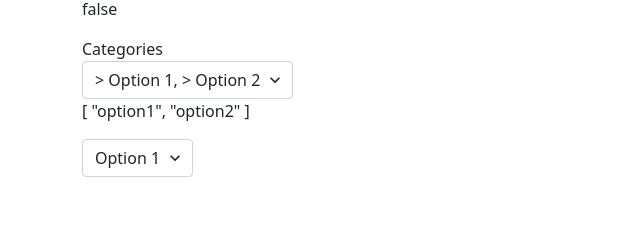
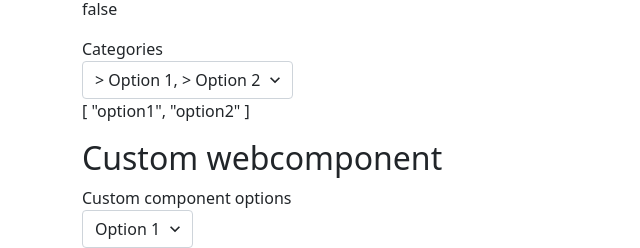
Before and after one commit to cirykpopeye/selectra, a website built with webpack: page dist/index.html in a window 1280 px wide. Shown: the part 751-999 px from the top of the page, without its empty margins (0-640 px from the left). Before the commit the page ends 928 px from the top, so only its background shows below. Built offline with nearby package versions, Linux system fonts and the light colour scheme.

Commit message:
Add readme section for custom component

```diff
--- a/dist/index.html
+++ b/dist/index.html
@@ -103,7 +103,9 @@
         </p>
       </div>
 
-      <select class="form-control" is="selectra-input">
+      <h2>Custom webcomponent</h2>
+      <label for="customComponent">Custom component options</label>
+      <select id="customComponent" class="form-control" is="selectra-input">
         <option value="option1">Option 1</option>
         <option value="option2">Option 2</option>
       </select>
```
